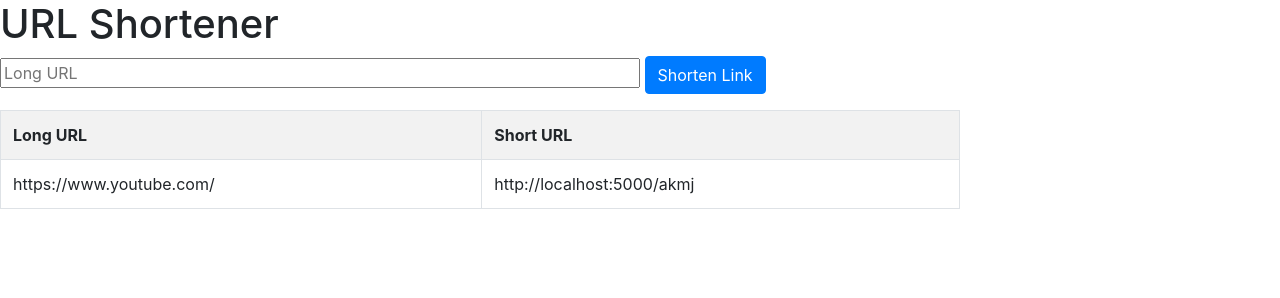
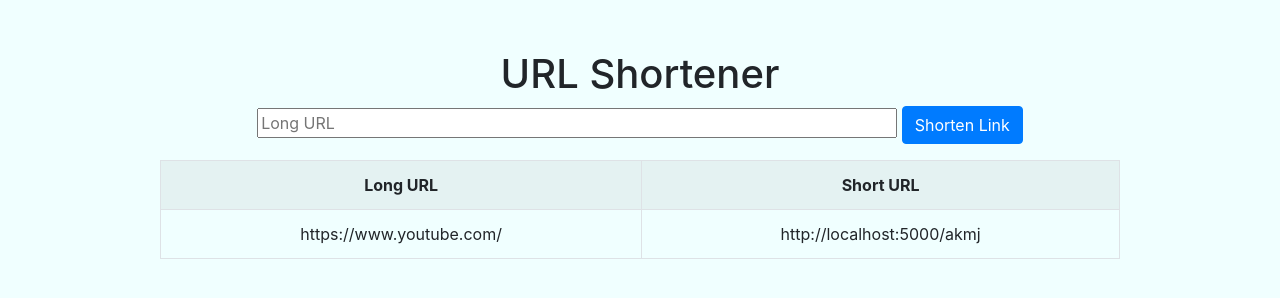
Before and after one commit to rifandyzv/url-shortener, a website: page view/index.html in a window 1280 px wide. Drawn offline with nearby package versions, Linux system fonts and the light colour scheme.

Commit message:
add view

```diff
--- a/model/shortURL.js
+++ b/model/shortURL.js
@@ -7,8 +7,8 @@ const shortURLSchema = new mongoose.Schema({
   },
   short: {
     type: String,
-    require: true,
-    default: Math.random().toString(36).substr(2, 5)
+    require: true
+    // default: Math.random().toString(36).substr(2, 5)
   }
 })
 
--- a/view/index.html
+++ b/view/index.html
@@ -6,15 +6,17 @@
     <meta name="viewport" content="width=device-width, initial-scale=1.0">
     <title>URL Shortener</title>
     <link rel="stylesheet" href="https://stackpath.bootstrapcdn.com/bootstrap/4.3.1/css/bootstrap.min.css" integrity="sha384-ggOyR0iXCbMQv3Xipma34MD+dH/1fQ784/j6cY/iJTQUOhcWr7x9JvoRxT2MZw1T" crossorigin="anonymous">
+    <link rel="stylesheet" href="./style.css">
 </head>
 <body>
-    <div>
+    <div class="main">
         <h1>URL Shortener</h1>
 
         <form method="POST" action="/shortURL">
             <div class="form-group">
-                <input type="text" class="w-50" placeholder="Long URL">
-                <button type="submit" class="btn btn-primary ">Shorten Link</button>
+                <input type="text" class="w-50" placeholder="Long URL" name="longURL">
+               <input type="submit" class="btn btn-primary" value="Shorten Link">
+                <!-- <button type="submit" class="btn btn-primary ">Shorten Link</button> -->
             </div>
         </form>
 
--- a/view/style.css
+++ b/view/style.css
@@ -0,0 +1,12 @@
+body {
+  background-color: azure;
+}
+.main {
+  padding-top: 50px;
+  text-align: center;
+}
+
+.table {
+  margin-left: auto;
+  margin-right: auto;
+}
```
Also changed, not shown: server.js (+13 -14 lines).
